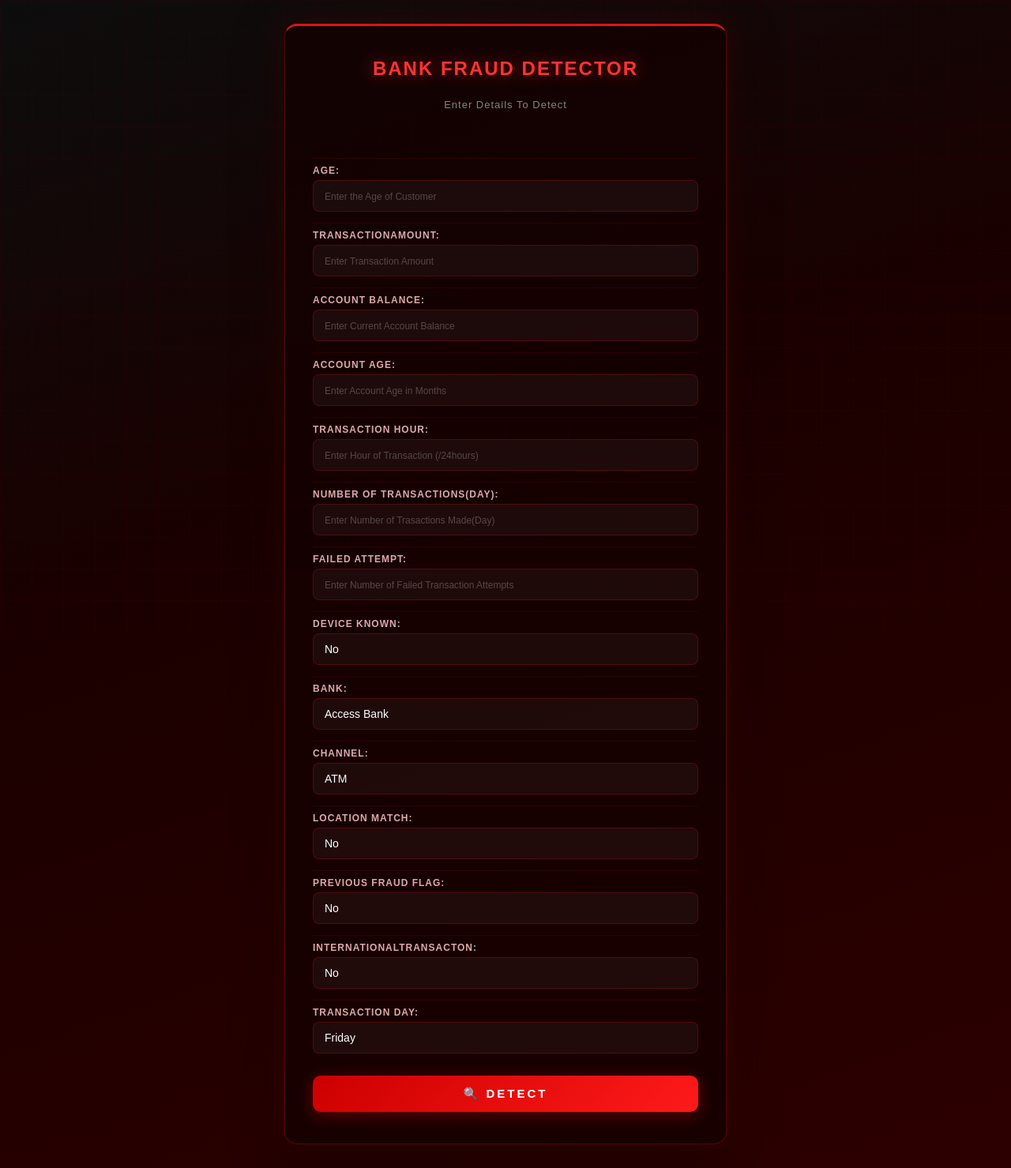
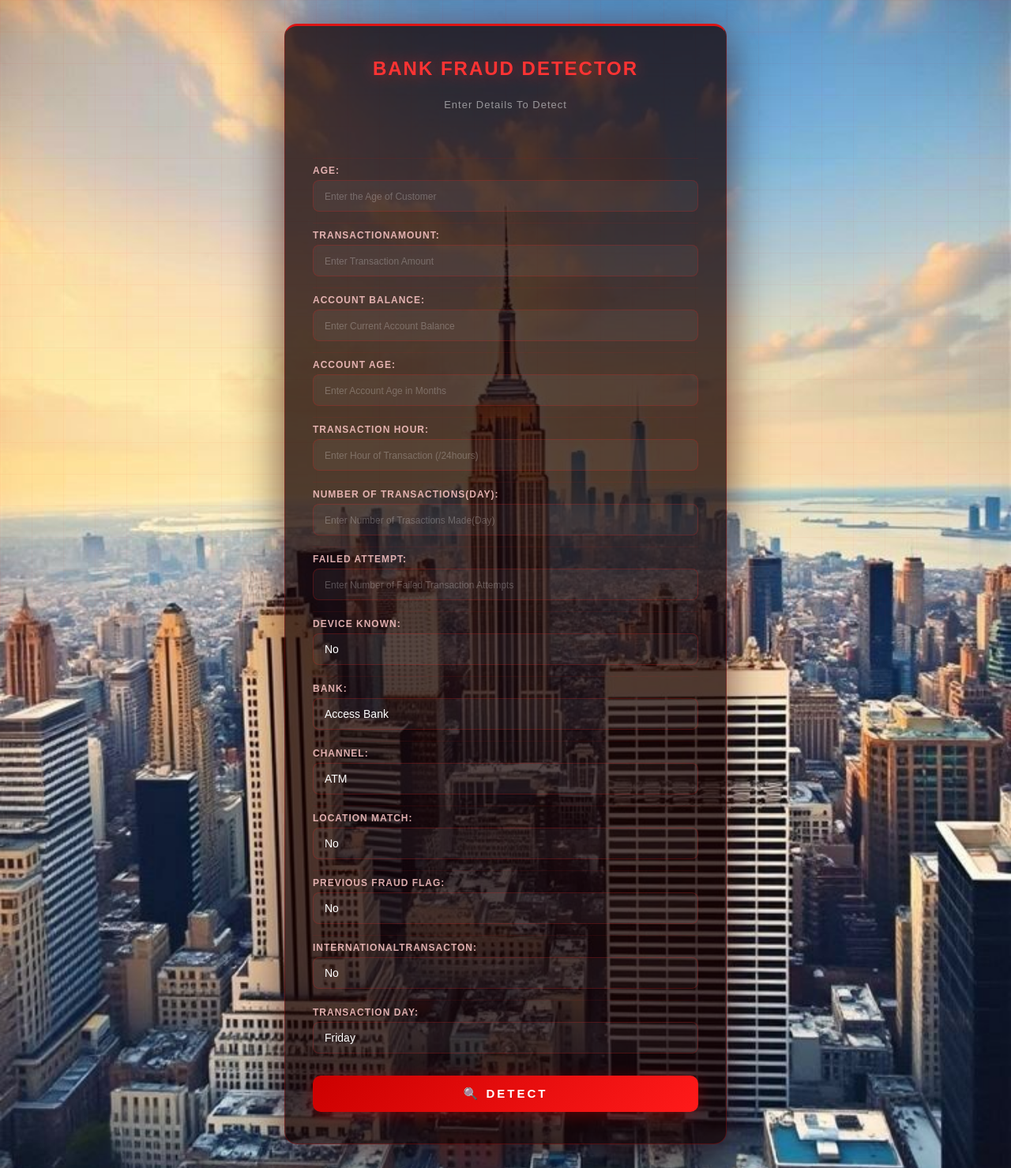
Before and after one commit to DavidGabriel213/Bank-Fraud-Detector-, a Flask app: page / in a window 1280 px wide. Shown: the whole page at 79% size. Run offline with Flask 3, Linux system fonts and the light colour scheme; parts of the project's set-up code (start-up, migrations or seed data) failed here and were passed over.

Commit message:
Update background style to use an image
Changed background from a gradient to an image.

```diff
--- a/static/Gdesign.css
+++ b/static/Gdesign.css
@@ -10,8 +10,10 @@ body {
     justify-content: center;
     align-items: flex-start;
     padding: 30px 15px;
-
-    background: linear-gradient(160deg, #0d0d0d 0%, #1a0000 40%, #2d0000 100%);
+    background-image: url("Bank.jpg");
+    background-size: cover;
+    background-position: center;
+    background-attachment: fixed;
 }
 body::before {
     content: "";
```
